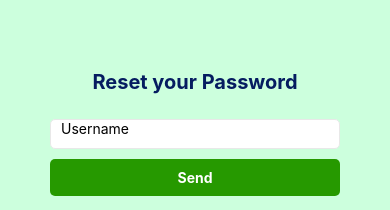
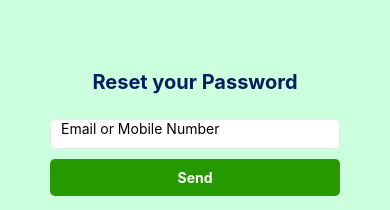
Before and after one commit to Pankshi/pankshi-artist-integrated-app-06022023-1706-00001, a React Native app: screen /ForgotPassword in a window 390 px wide. Shown: the top 210 px of the page. Built offline with nearby package versions, Linux system fonts and the light colour scheme.

Commit message:
code checkin

```diff
--- a/src/screens/ForgotPasswordScreen/ForgotPasswordScreen.js
+++ b/src/screens/ForgotPasswordScreen/ForgotPasswordScreen.js
@@ -25,7 +25,7 @@ const ForgotPasswordScreen = () => {
       <View style={styles.root}>
         <Text style={styles.title}>Reset your Password</Text>
         <CustomInput
-          placeholder="Username"
+          placeholder="Email or Mobile Number"
           value={username}
           setValue={setusername}
         />
```
